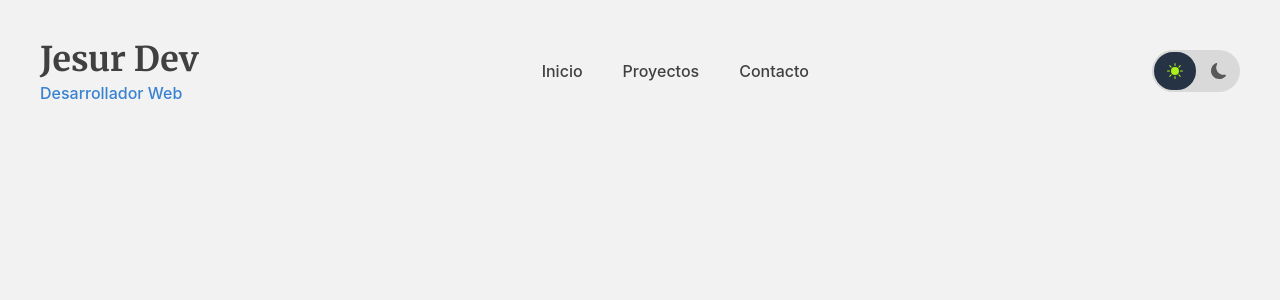
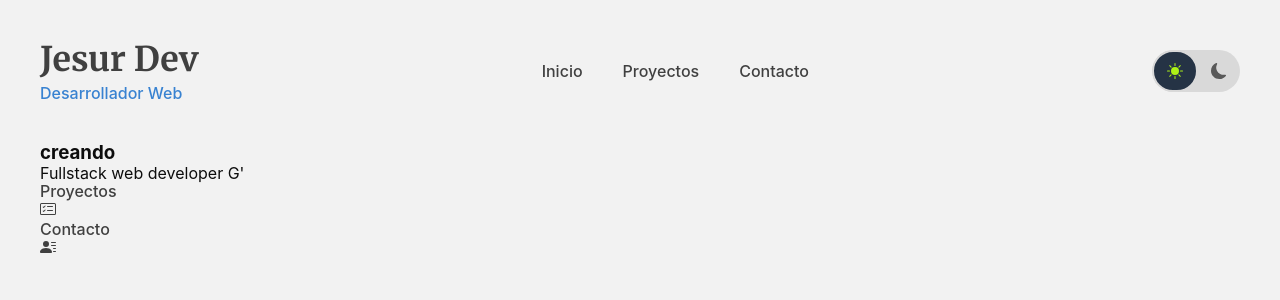
Before and after one commit to JsurDev/portafolio, a React (Vite) app in the folder portafolio/: page / in a window 1280 px wide. Shown: the top 300 px of the page. Built offline with nearby package versions, Linux system fonts and the light colour scheme; a web font is replaced by a local one.

Commit message:
Agregamos la seccion de Header

```diff
--- a/portafolio/src/App.jsx
+++ b/portafolio/src/App.jsx
@@ -1,10 +1,12 @@
 import Header from "./componentes/layout/Header.jsx";
+import Hero from "./componentes/layout/Hero.jsx";
 
 function App() {
   return (
     <>
       <div className="contenedor">
         <Header />
+        <Hero />
       </div>
     </>
   );
--- /dev/null
+++ b/portafolio/src/componentes/layout/Hero.jsx
@@ -0,0 +1,47 @@
+const Hero = () => {
+  return (
+    <>
+      <section className="hero">
+        <div className="contenido">
+          <h3 className="titulo">
+            <span>creando</span>
+          </h3>
+          <p className="subtitulo">Fullstack web developer G'</p>
+          <div className="botones " h>
+            <a href="proyectos" className="botones transparente">
+              Proyectos
+              <div className="icono">
+                <svg
+                  xmlns="http://www.w3.org/2000/svg"
+                  width="16"
+                  height="16"
+                  fill="currentColor"
+                  viewBox="0 0 16 16"
+                >
+                  <path d="M14.5 3a.5.5 0 0 1 .5.5v9a.5.5 0 0 1-.5.5h-13a.5.5 0 0 1-.5-.5v-9a.5.5 0 0 1 .5-.5zm-13-1A1.5 1.5 0 0 0 0 3.5v9A1.5 1.5 0 0 0 1.5 14h13a1.5 1.5 0 0 0 1.5-1.5v-9A1.5 1.5 0 0 0 14.5 2z" />
+                  <path d="M7 5.5a.5.5 0 0 1 .5-.5h5a.5.5 0 0 1 0 1h-5a.5.5 0 0 1-.5-.5m-1.496-.854a.5.5 0 0 1 0 .708l-1.5 1.5a.5.5 0 0 1-.708 0l-.5-.5a.5.5 0 1 1 .708-.708l.146.147 1.146-1.147a.5.5 0 0 1 .708 0M7 9.5a.5.5 0 0 1 .5-.5h5a.5.5 0 0 1 0 1h-5a.5.5 0 0 1-.5-.5m-1.496-.854a.5.5 0 0 1 0 .708l-1.5 1.5a.5.5 0 0 1-.708 0l-.5-.5a.5.5 0 0 1 .708-.708l.146.147 1.146-1.147a.5.5 0 0 1 .708 0" />
+                </svg>
+              </div>
+            </a>
+            <a href="contacto" className="botones transparente">
+              Contacto
+              <div className="icono">
+                <svg
+                  xmlns="http://www.w3.org/2000/svg"
+                  width="16"
+                  height="16"
+                  fill="currentColor"
+                  viewBox="0 0 16 16"
+                >
+                  <path d="M6 8a3 3 0 1 0 0-6 3 3 0 0 0 0 6m-5 6s-1 0-1-1 1-4 6-4 6 3 6 4-1 1-1 1zM11 3.5a.5.5 0 0 1 .5-.5h4a.5.5 0 0 1 0 1h-4a.5.5 0 0 1-.5-.5m.5 2.5a.5.5 0 0 0 0 1h4a.5.5 0 0 0 0-1zm2 3a.5.5 0 0 0 0 1h2a.5.5 0 0 0 0-1zm0 3a.5.5 0 0 0 0 1h2a.5.5 0 0 0 0-1z" />
+                </svg>
+              </div>
+            </a>
+          </div>
+        </div>
+      </section>
+    </>
+  );
+};
+
+export default Hero;
```
Also changed, not shown: portafolio/src/componentes/layout/Hero.css (added).
